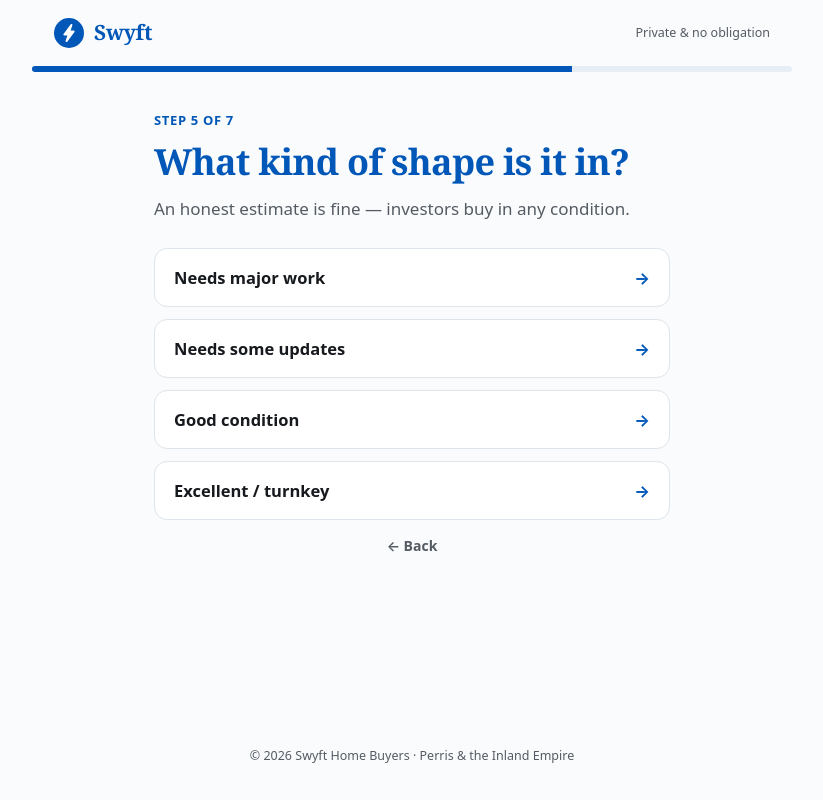
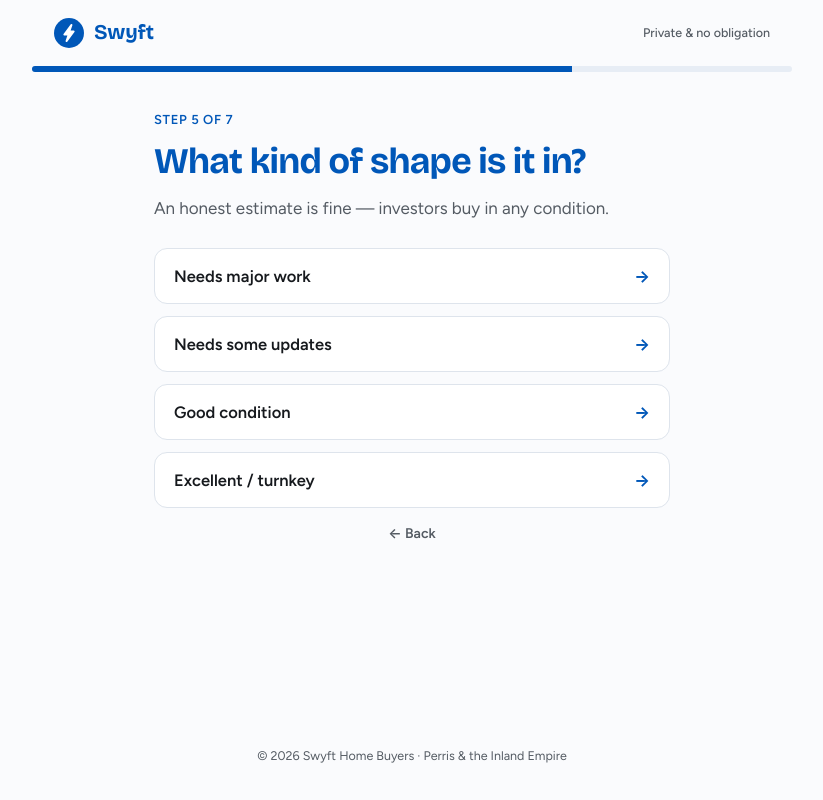
Before and after one commit to anthonyjreyna/swyft, a Next.js app: page /step-5 in a window 1280 px wide. Shown: the whole page, without its empty margins (228-1051 px from the left). Built offline with nearby package versions, Linux system fonts and the light colour scheme; no server answers.

Commit message:
Update _document.js

```diff
--- a/pages/_document.js
+++ b/pages/_document.js
@@ -7,7 +7,7 @@ export default function Document() {
         <link rel="preconnect" href="https://fonts.googleapis.com" />
         <link rel="preconnect" href="https://fonts.gstatic.com" crossOrigin="anonymous" />
         <link
-          href="https://fonts.googleapis.com/css2?family=Inter:wght@400;500;600;700;800&display=swap"
+          href="https://fonts.googleapis.com/css2?family=Bricolage+Grotesque:opsz,wght@12..96,400;12..96,600;12..96,700&family=Figtree:wght@400;500;600;700&display=swap"
           rel="stylesheet"
         />
       </Head>
```
